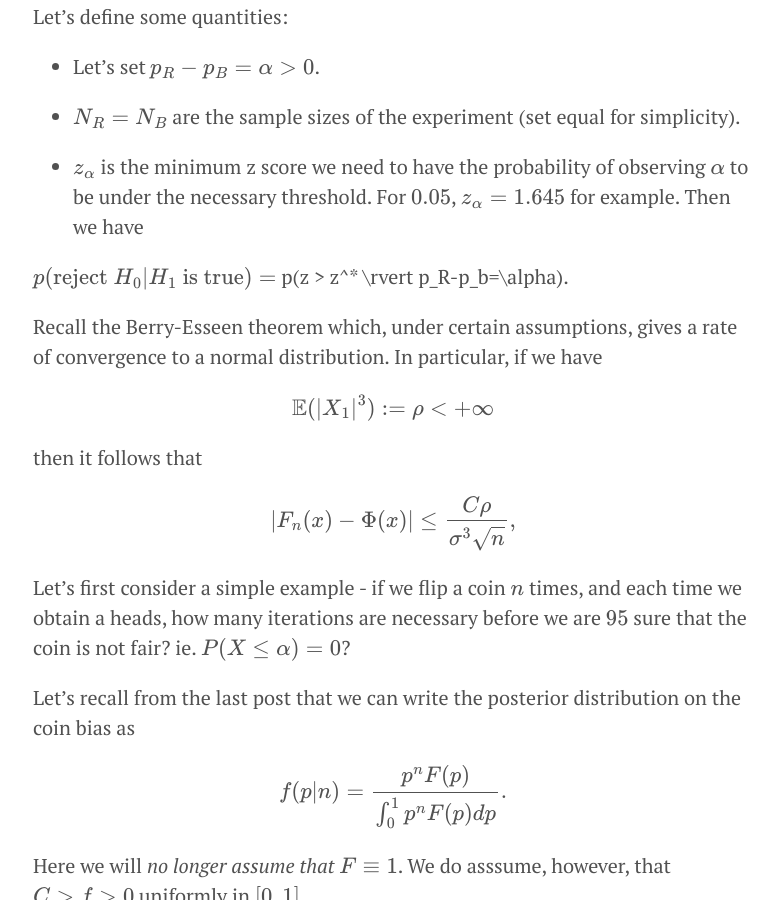
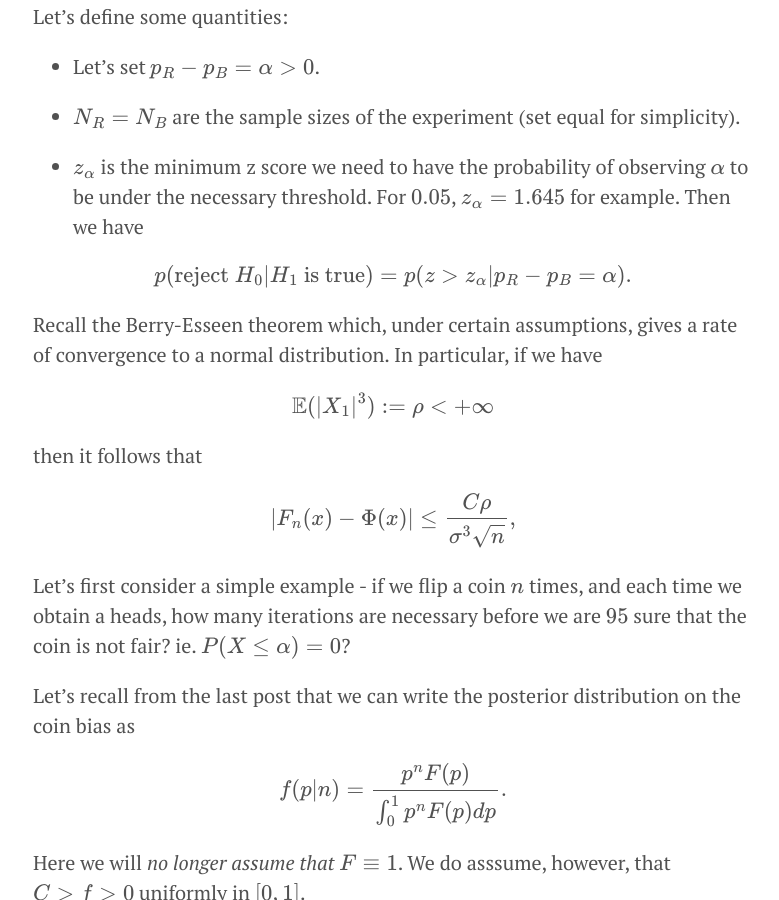
Before and after one commit to doriang102/doriang102.github.io, a Jekyll site: the page built from _posts/2017-06-10-hypothesis-testing-part-2-in-progress.md, in a window 1280 px wide and 900 px high, scrolled down 1018 px. Shown: the whole window, without its empty margins (247-1026 px from the left). Built offline with Jekyll 4.4.1, drawn with Linux system fonts in a browser that asks for light colours; our own code applies the rules of GitHub Pages for plain Markdown files; formulas are drawn with MathJax 3.

Commit message:
Update 2017-06-10-hypothesis-testing-part-2-in-progress.md

```diff
--- a/_posts/2017-06-10-hypothesis-testing-part-2-in-progress.md
+++ b/_posts/2017-06-10-hypothesis-testing-part-2-in-progress.md
@@ -32,7 +32,7 @@ Let's define some quantities:
 - $$z_{\alpha}$$ is the minimum z score we need to have the probability of observing $$\alpha$$ to be under the necessary threshold. For $$0.05$$, $$z_{\alpha}=1.645$$ for example. Then we have
 
 
-$$ p(\textrm{reject } H_0 \rvert H_1 \textrm{ is true}) = $$ p(z > z^* \rvert p_R-p_b=\alpha).$$ $$
+$$ p(\textrm{reject } H_0 \rvert H_1 \textrm{ is true}) = p(z > z_{\alpha} \rvert p_R-p_B = \alpha).$$
 
 
 
```
